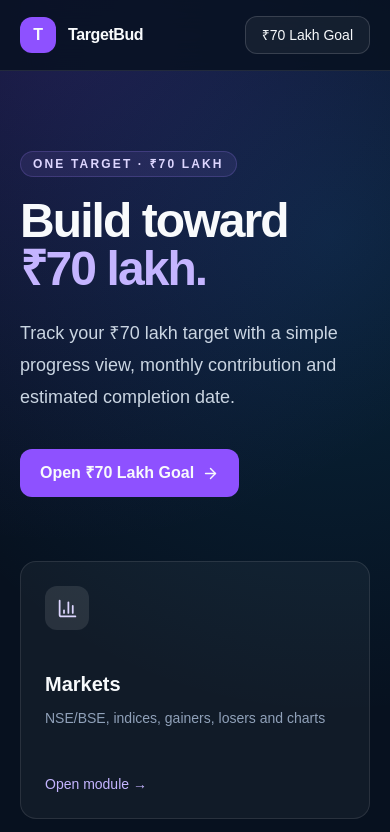
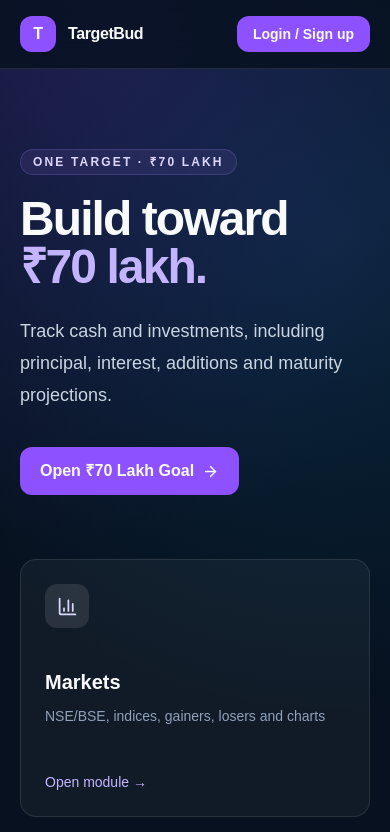
Before and after one commit to hariaahil/my-app, a Next.js app: page / in a window 390 px wide. Shown: the top 832 px of the page. Built offline with nearby package versions, Linux system fonts and the light colour scheme; no server answers.

Commit message:
Add global TargetBud authentication UI

```diff
--- a/app/page.tsx
+++ b/app/page.tsx
@@ -1,5 +1,6 @@
 import Link from "next/link";
 import { ArrowRight, BarChart3, Code2, Gamepad2, Newspaper, Target, Trophy } from "lucide-react";
+import AuthButton from "@/components/auth-button";
 
 const modules = [
   ["Markets", "NSE/BSE, indices, gainers, losers and charts", BarChart3, "/markets"],
@@ -7,7 +8,7 @@ const modules = [
   ["Sports", "Cricket, football, tennis and basketball", Trophy, "/sports"],
   ["Developer Tools", "JSON, Base64, UUID, Regex, JWT and API utilities", Code2, "/tools"],
   ["Games", "Fast browser games with clean ad placements", Gamepad2, "/games"],
-  ["₹70 Lakh Goal", "Your simple long-term target tracker", Target, "/goal"],
+  ["₹70 Lakh Goal", "Track cash and investments with interest and maturity projections", Target, "/goal"],
 ] as const;
 
 export default function Home() {
@@ -16,13 +17,12 @@ export default function Home() {
       <header className="sticky top-0 z-20 border-b border-white/10 bg-[#07111f]/80 backdrop-blur-xl">
         <div className="mx-auto flex max-w-7xl items-center justify-between px-5 py-4 lg:px-8">
           <Link href="/" className="flex items-center gap-3 font-semibold tracking-tight">
-            <span className="grid size-9 place-items-center rounded-xl bg-violet-500 font-black">T</span>
-            <span>TargetBud</span>
+            <span className="grid size-9 place-items-center rounded-xl bg-violet-500 font-black">T</span><span>TargetBud</span>
           </Link>
           <nav className="hidden gap-7 text-sm text-slate-300 md:flex">
             <Link href="/markets">Markets</Link><Link href="/news">News</Link><Link href="/sports">Sports</Link><Link href="/tools">Tools</Link>
           </nav>
-          <Link href="/goal" className="rounded-xl border border-white/15 bg-white/5 px-4 py-2 text-sm font-medium hover:bg-white/10">₹70 Lakh Goal</Link>
+          <div className="flex items-center gap-2"><Link href="/goal" className="hidden rounded-xl border border-white/15 bg-white/5 px-4 py-2 text-sm font-medium hover:bg-white/10 sm:block">₹70 Lakh Goal</Link><AuthButton /></div>
         </div>
       </header>
 
@@ -30,24 +30,13 @@ export default function Home() {
         <div className="max-w-4xl">
           <div className="mb-5 inline-flex rounded-full border border-violet-400/20 bg-violet-400/10 px-3 py-1 text-xs font-semibold tracking-[.18em] text-violet-200">ONE TARGET · ₹70 LAKH</div>
           <h1 className="text-5xl font-semibold tracking-[-.04em] sm:text-7xl">Build toward<br /><span className="text-violet-300">₹70 lakh.</span></h1>
-          <p className="mt-6 max-w-2xl text-lg leading-8 text-slate-300">Track your ₹70 lakh target with a simple progress view, monthly contribution and estimated completion date.</p>
-          <div className="mt-9 flex flex-wrap gap-3">
-            <Link href="/goal" className="inline-flex items-center gap-2 rounded-xl bg-violet-500 px-5 py-3 font-semibold hover:bg-violet-400">Open ₹70 Lakh Goal <ArrowRight size={17} /></Link>
-          </div>
+          <p className="mt-6 max-w-2xl text-lg leading-8 text-slate-300">Track cash and investments, including principal, interest, additions and maturity projections.</p>
+          <div className="mt-9 flex flex-wrap gap-3"><Link href="/goal" className="inline-flex items-center gap-2 rounded-xl bg-violet-500 px-5 py-3 font-semibold hover:bg-violet-400">Open ₹70 Lakh Goal <ArrowRight size={17} /></Link></div>
         </div>
-
         <div className="mt-16 grid gap-4 sm:grid-cols-2 lg:grid-cols-3">
-          {modules.map(([name, description, Icon, href]) => (
-            <Link key={name} href={href} className="group rounded-2xl border border-white/10 bg-white/[.045] p-6 transition hover:-translate-y-1 hover:border-violet-400/30 hover:bg-white/[.07]">
-              <div className="mb-10 grid size-11 place-items-center rounded-xl bg-white/10 text-violet-200"><Icon size={21} /></div>
-              <h2 className="text-xl font-semibold">{name}</h2>
-              <p className="mt-2 min-h-12 text-sm leading-6 text-slate-400">{description}</p>
-              <div className="mt-5 text-sm font-medium text-violet-300">Open module →</div>
-            </Link>
-          ))}
+          {modules.map(([name, description, Icon, href]) => <Link key={name} href={href} className="group rounded-2xl border border-white/10 bg-white/[.045] p-6 transition hover:-translate-y-1 hover:border-violet-400/30 hover:bg-white/[.07]"><div className="mb-10 grid size-11 place-items-center rounded-xl bg-white/10 text-violet-200"><Icon size={21} /></div><h2 className="text-xl font-semibold">{name}</h2><p className="mt-2 min-h-12 text-sm leading-6 text-slate-400">{description}</p><div className="mt-5 text-sm font-medium text-violet-300">Open module →</div></Link>)}
         </div>
       </section>
-
       <footer className="border-t border-white/10 px-5 py-8 text-center text-sm text-slate-500">© 2026 TargetBud · Built for the long term.</footer>
     </main>
   );
```
